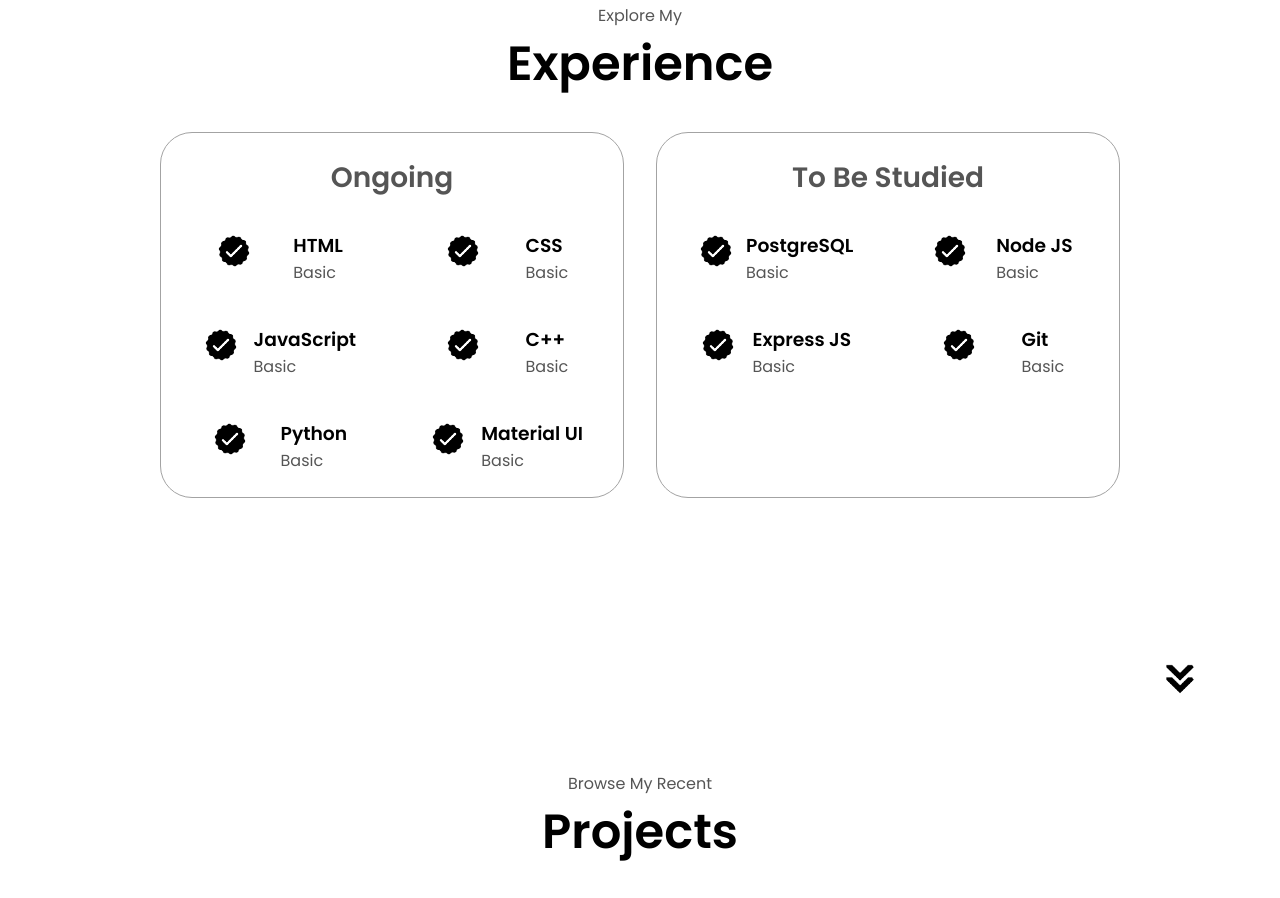
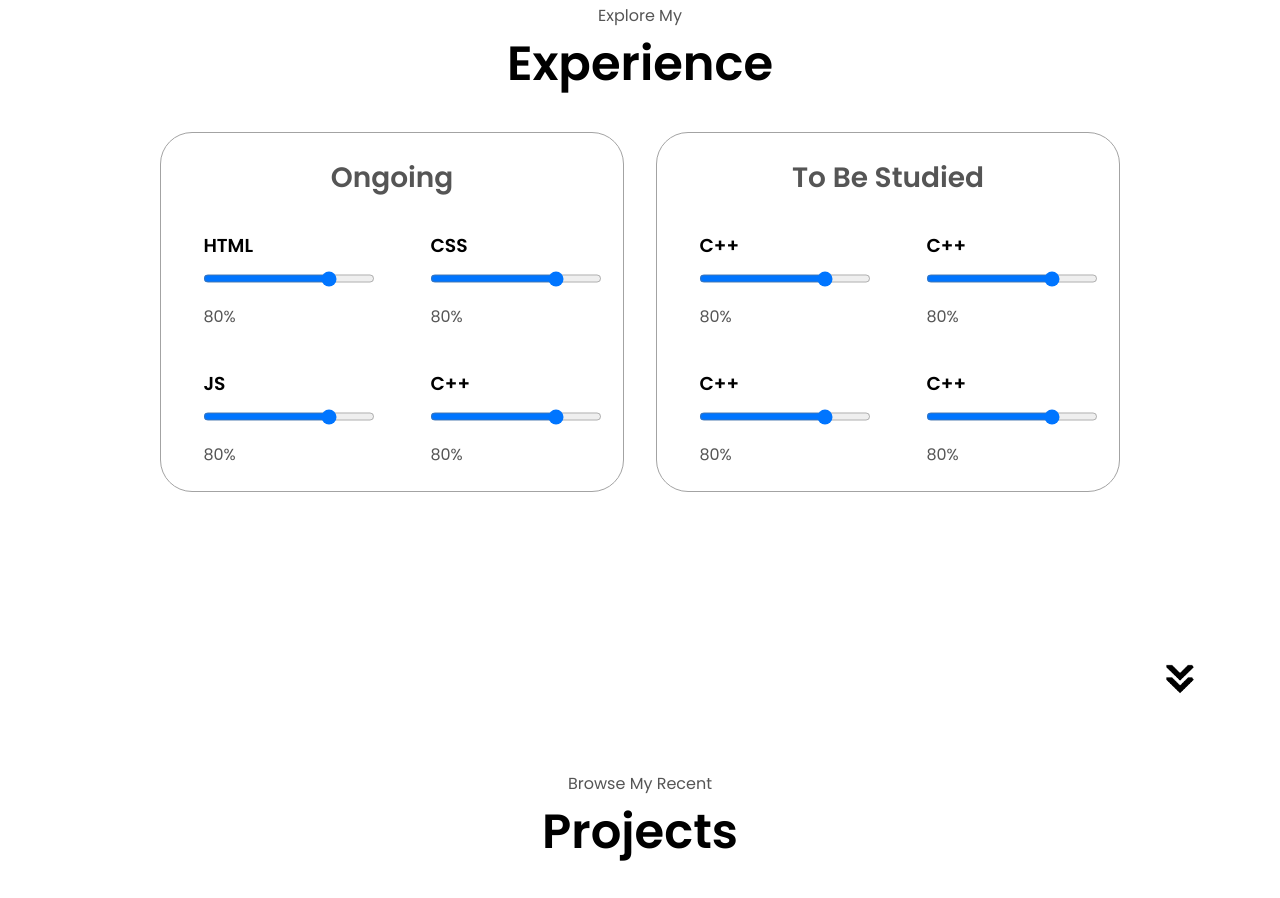
Before and after one commit to GieKA21/portofolio.github.io, a plain HTML site: page index.html in a window 1280 px wide. Shown: the part 1693-2591 px from the top of the page. Drawn offline with nearby package versions, Linux system fonts and the light colour scheme.

Commit message:
Update index.html

```diff
--- a/index.html
+++ b/index.html
@@ -111,78 +111,64 @@
           <h2 class="experience-sub-title">Ongoing</h2>
           <div class="article-container">
             <article>
-              <img src="./assets/checkmark.png" alt="Experience icon" class="icon" />
-              <div>
+              <div class="PB-slider">
                 <h3>HTML</h3>
-                <p>Basic</p>
+                <input type="range" min="0" max="100" value="80" class="progres-bar" id="myProgres">
+                <p class="progres-bar-value">80%</p>
               </div>
             </article>
             <article>
-              <img src="./assets/checkmark.png" alt="Experience icon" class="icon" />
-              <div>
+              <div class="PB-slider">
                 <h3>CSS</h3>
-                <p>Basic</p>
+                <input type="range" min="0" max="100" value="80" class="progres-bar" id="myProgres">
+                <p class="progres-bar-value">80%</p>
               </div>
             </article>
             <article>
-              <img src="./assets/checkmark.png" alt="Experience icon" class="icon" />
-              <div>
-                <h3>JavaScript</h3>
-                <p>Basic</p>
+              <div class="PB-slider">
+                <h3>JS</h3>
+                <input type="range" min="0" max="100" value="80" class="progres-bar" id="myProgres">
+                <p class="progres-bar-value">80%</p>
               </div>
             </article>
-            <article>
-              <img src="./assets/checkmark.png" alt="Experience icon" class="icon" />
-              <div>
-                <h3>C++</h3>
-                <p>Basic</p>
-              </div>
-            </article>
-            <article>
-              <img src="./assets/checkmark.png" alt="Experience icon" class="icon" />
-              <div>
-                <h3>Python</h3>
-                <p>Basic</p>
-              </div>
-            </article>
-            <article>
-              <img src="./assets/checkmark.png" alt="Experience icon" class="icon" />
-              <div>
-                <h3>Material UI</h3>
-                <p>Basic</p>
-              </div>
-            </article>
+              <article>
+                <div class="PB-slider">
+                  <h3>C++</h3>
+                  <input type="range" min="0" max="100" value="80" class="progres-bar" id="myProgres">
+                  <p class="progres-bar-value">80%</p>
+                </div>
+              </article>
           </div>
         </div>
         <div class="details-container">
           <h2 class="experience-sub-title">To Be Studied</h2>
           <div class="article-container">
             <article>
-              <img src="./assets/checkmark.png" alt="Experience icon" class="icon" />
-              <div>
-                <h3>PostgreSQL</h3>
-                <p>Basic</p>
+              <div class="PB-slider">
+                <h3>C++</h3>
+                <input type="range" min="0" max="100" value="80" class="progres-bar" id="myProgres">
+                <p class="progres-bar-value">80%</p>
               </div>
             </article>
             <article>
-              <img src="./assets/checkmark.png" alt="Experience icon" class="icon" />
-              <div>
-                <h3>Node JS</h3>
-                <p>Basic</p>
+              <div class="PB-slider">
+                <h3>C++</h3>
+                <input type="range" min="0" max="100" value="80" class="progres-bar" id="myProgres">
+                <p class="progres-bar-value">80%</p>
               </div>
             </article>
             <article>
-              <img src="./assets/checkmark.png" alt="Experience icon" class="icon" />
-              <div>
-                <h3>Express JS</h3>
-                <p>Basic</p>
+              <div class="PB-slider">
+                <h3>C++</h3>
+                <input type="range" min="0" max="100" value="80" class="progres-bar" id="myProgres">
+                <p class="progres-bar-value">80%</p>
               </div>
             </article>
             <article>
-              <img src="./assets/checkmark.png" alt="Experience icon" class="icon" />
-              <div>
-                <h3>Git</h3>
-                <p>Basic</p>
+              <div class="PB-slider">
+                <h3>C++</h3>
+                <input type="range" min="0" max="100" value="80" class="progres-bar" id="myProgres">
+                <p class="progres-bar-value">80%</p>
               </div>
             </article>
           </div>
```
